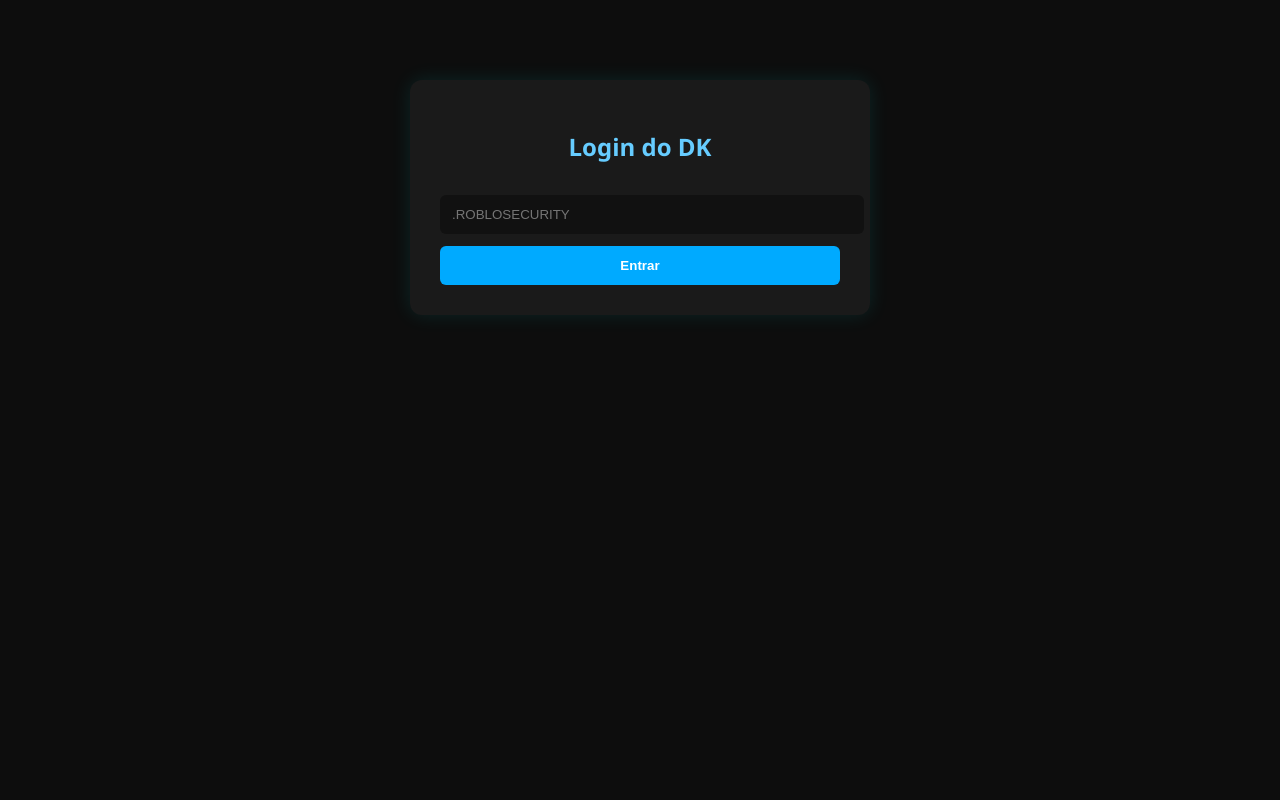
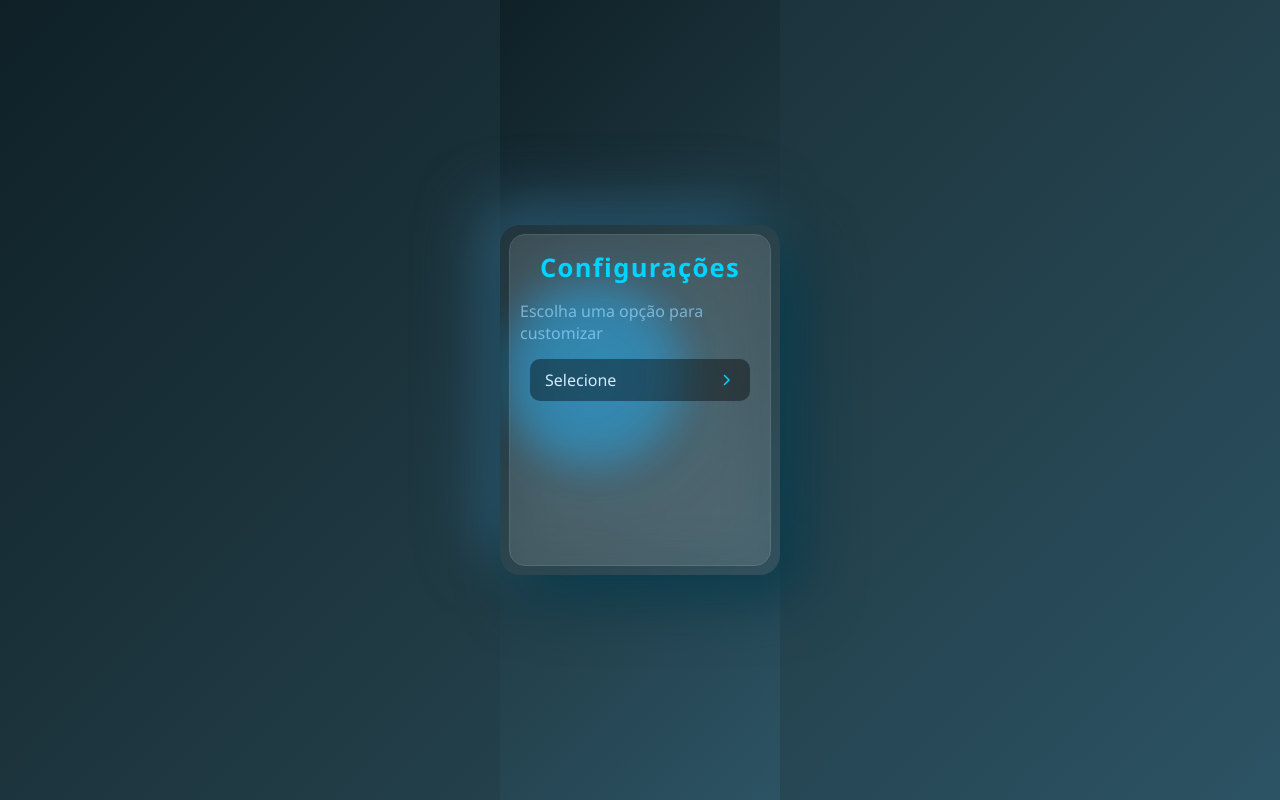
Before and after one commit to SrDark222/Teste, a plain HTML site: page index.html in a window 1280 px wide. Drawn offline with Linux system fonts and the light colour scheme.

Commit message:
Update index.html

```diff
--- a/index.html
+++ b/index.html
@@ -1,116 +1,233 @@
 <!DOCTYPE html>
-<html lang="pt-br">
+<html lang="pt-BR">
 <head>
-  <meta charset="UTF-8">
-  <title>DK Painel</title>
+<meta charset="UTF-8" />
+<meta name="viewport" content="width=device-width, initial-scale=1" />
+<title>Painel Moderno com Opções</title>
 <style>
-    body {
-      margin: 0;
-      font-family: 'Segoe UI', sans-serif;
-      background-color: #0d0d0d;
-      color: #99ccff;
+  /* Reset básico */
+  * {
+    box-sizing: border-box;
+    margin: 0; padding: 0;
+    font-family: 'Segoe UI', Tahoma, Geneva, Verdana, sans-serif;
   }
-    .container {
-      max-width: 400px;
-      margin: 80px auto;
-      background: #1a1a1a;
-      padding: 30px;
+  body, html {
+    height: 100%;
+    background: linear-gradient(135deg, #0f2027, #203a43, #2c5364);
+    display: flex;
+    justify-content: center;
+    align-items: center;
+  }
+
+  /* CARD com fundo glass + sombra + blob animado */
+  .card {
+    position: relative;
+    width: 280px;
+    height: 350px;
+    border-radius: 20px;
+    overflow: hidden;
+    box-shadow: 20px 20px 60px #0a3a4a, -20px -20px 60px #2e5870;
+    display: flex;
+    flex-direction: column;
+    align-items: center;
+    padding: 25px 20px;
+    background: rgba(255,255,255,0.05);
+    backdrop-filter: blur(25px);
+    color: #cce7ff;
+    user-select: none;
+  }
+  .bg {
+    position: absolute;
+    top: 10px; left: 10px;
+    width: 260px; height: 330px;
+    z-index: 2;
+    background: rgba(255,255,255,0.1);
+    backdrop-filter: blur(30px);
+    border-radius: 15px;
+    outline: 1.5px solid rgba(255,255,255,0.2);
+  }
+  .blob {
+    position: absolute;
+    z-index: 1;
+    top: 50%;
+    left: 50%;
+    width: 180px;
+    height: 180px;
+    border-radius: 50%;
+    background: #00aaff;
+    opacity: 0.3;
+    filter: blur(18px);
+    animation: blob-bounce 7s infinite ease-in-out;
+    transform-origin: center center;
+  }
+  @keyframes blob-bounce {
+    0%, 100% { transform: translate(-50%, -50%) translate3d(0, 0, 0); }
+    25% { transform: translate(-50%, -50%) translate3d(50px, -40px, 0); }
+    50% { transform: translate(-50%, -50%) translate3d(0, 60px, 0); }
+    75% { transform: translate(-50%, -50%) translate3d(-50px, -30px, 0); }
+  }
+
+  /* Conteúdo por cima */
+  h2 {
+    z-index: 10;
+    margin-bottom: 15px;
+    font-weight: 700;
+    font-size: 1.6rem;
+    color: #00d4ff;
+    letter-spacing: 1.3px;
+  }
+  p {
+    z-index: 10;
+    margin-bottom: 15px;
+    font-size: 1rem;
+    color: #99d9ffaa;
+  }
+
+  /* Botão básico */
+  button {
+    z-index: 10;
+    cursor: pointer;
+    background: #00d4ff;
+    color: #003344;
+    border: none;
+    padding: 10px 20px;
     border-radius: 12px;
-      box-shadow: 0 0 20px rgba(0, 255, 255, 0.1);
-    }
-    h2 {
-      text-align: center;
-      color: #66ccff;
-    }
-    input {
-      width: 100%;
-      padding: 12px;
-      border: none;
-      margin: 12px 0;
-      border-radius: 6px;
-      background: #111;
-      color: #99ccff;
-      outline: none;
-    }
-    button {
-      width: 100%;
-      padding: 12px;
-      background: #00aaff;
-      color: #fff;
-      font-weight: bold;
-      border: none;
-      border-radius: 6px;
-      cursor: pointer;
-      transition: background 0.2s;
+    font-weight: 700;
+    font-size: 1rem;
+    box-shadow: 0 0 15px #00d4ffaa;
+    transition: all 0.25s ease-in-out;
+    margin-bottom: 20px;
   }
   button:hover {
-      background: #0088cc;
+    background: #00f0ff;
+    box-shadow: 0 0 25px #00f0ffcc;
   }
-    #painel {
+
+  /* Select dropdown estilo Uiverse */
+  .select {
+    width: 220px;
+    cursor: pointer;
+    position: relative;
+    color: #d0eaff;
+    user-select: none;
+    z-index: 10;
+  }
+  .selected {
+    background-color: rgba(0, 0, 0, 0.4);
+    padding: 10px 15px;
+    border-radius: 10px;
+    font-size: 1rem;
+    display: flex;
+    justify-content: space-between;
+    align-items: center;
+  }
+  .arrow {
+    height: 12px;
+    width: 18px;
+    fill: #00d4ff;
+    transition: transform 0.3s ease;
+    transform: rotate(-90deg);
+  }
+  .select:hover > .options {
+    opacity: 1;
+    top: 50px;
+    pointer-events: auto;
+  }
+  .select:hover > .selected .arrow {
+    transform: rotate(0deg);
+  }
+  .options {
+    position: absolute;
+    top: 0;
+    left: 0;
+    width: 100%;
+    background: rgba(0, 0, 0, 0.6);
+    border-radius: 12px;
+    display: flex;
+    flex-direction: column;
+    padding: 10px 0;
+    box-shadow: 0 0 10px #00d4ff88;
+    opacity: 0;
+    pointer-events: none;
+    transition: all 0.3s ease;
+  }
+  .option {
+    padding: 10px 20px;
+    color: #aaddff;
+    font-weight: 600;
+    transition: background-color 0.2s ease;
+  }
+  .option:hover {
+    background-color: #007799aa;
+  }
+  input[type="radio"] {
     display: none;
-      text-align: center;
   }
-    #perfil img {
-      margin-top: 10px;
-      border-radius: 8px;
+  input[type="radio"]:checked + label {
+    background-color: #00d4ffcc;
+    color: #002233;
+    font-weight: 700;
   }
+  label {
+    display: block;
+    cursor: pointer;
+    border-radius: 10px;
+  }
+
+  /* Exibe seleção no .selected via JS */
 </style>
 </head>
 <body>
-  <div class="container" id="login">
-    <h2>Login do DK</h2>
-    <input type="text" id="cookie" placeholder=".ROBLOSECURITY" required />
-    <button onclick="login()">Entrar</button>
+
+  <div class="card">
+    <div class="bg"></div>
+    <div class="blob"></div>
+
+    <h2>Configurações</h2>
+    <p>Escolha uma opção para customizar</p>
+
+    <div class="select" id="configSelect">
+      <div class="selected" data-default="Selecione" data-one="Opção 1" data-two="Opção 2" data-three="Opção 3">
+        Selecione
+        <svg class="arrow" xmlns="http://www.w3.org/2000/svg" viewBox="0 0 512 512">
+          <path d="M233.4 406.6c12.5 12.5 32.8 12.5 45.3 0l192-192c12.5-12.5 12.5-32.8 0-45.3s-32.8-12.5-45.3 0L256 338.7 86.6 169.4c-12.5-12.5-32.8-12.5-45.3 0s-12.5 32.8 0 45.3l192 192z"></path>
+        </svg>
+      </div>
+      <div class="options">
+        <div title="all">
+          <input id="all" name="option" type="radio" checked />
+          <label class="option" for="all" data-txt="Selecione">Selecione</label>
+        </div>
+        <div title="option-1">
+          <input id="option-1" name="option" type="radio" />
+          <label class="option" for="option-1" data-txt="Opção 1">Opção 1</label>
+        </div>
+        <div title="option-2">
+          <input id="option-2" name="option" type="radio" />
+          <label class="option" for="option-2" data-txt="Opção 2">Opção 2</label>
+        </div>
+        <div title="option-3">
+          <input id="option-3" name="option" type="radio" />
+          <label class="option" for="option-3" data-txt="Opção 3">Opção 3</label>
+        </div>
+      </div>
     </div>
 
-  <div class="container" id="painel">
-    <h2>Painel Privado</h2>
-    <p>Nome: <span id="nome">...</span></p>
-    <p>ID: <span id="id">...</span></p>
-    <div id="perfil"></div>
   </div>
 
 <script>
-    async function login() {
-      const input = document.getElementById('cookie');
-      const cookie = input.value.trim();
-      if (!cookie) return alert("Preencha o cookie, DK.");
+  const select = document.getElementById('configSelect');
+  const selected = select.querySelector('.selected');
 
-      localStorage.setItem('cookieDK', cookie);
-      document.getElementById('login').style.display = 'none';
-      document.getElementById('painel').style.display = 'block';
-      carregarPerfil();
-    }
+  // Atualiza texto no .selected conforme radio selecionado
+  select.querySelectorAll('input[name="option"]').forEach(input => {
+    input.addEventListener('change', e => {
+      const val = e.target.nextElementSibling.getAttribute('data-txt');
+      selected.textContent = val;
+      selected.appendChild(select.querySelector('.arrow')); // reaplica arrow no final
+    });
+  });
+</script>
 
-    async function carregarPerfil() {
-      const cookie = localStorage.getItem('cookieDK') || '';
-      try {
-        const res = await fetch('http://localhost:3000/roblox', {
-          method: 'POST',
-          headers: {'Content-Type': 'application/json'},
-          body: JSON.stringify({ cookie })
-        });
-        const data = await res.json();
-        if (data.error) return alert("Cookie inválido ou expirado.");
-
-        document.getElementById('nome').innerText = data.UserName;
-        document.getElementById('id').innerText = data.UserID;
-
-        const img = document.createElement('img');
-        img.src = data.ThumbnailUrl || `https://www.roblox.com/headshot-thumbnail/image?userId=${data.UserID}&width=150&height=150&format=png`;
-        img.style.width = '100px';
-        document.getElementById('perfil').appendChild(img);
-      } catch (err) {
-        alert("Erro ao conectar com a API.");
-      }
-    }
-
-    // Se já tiver cookie salvo
-    if (localStorage.getItem('cookieDK')) {
-      document.getElementById('login').style.display = 'none';
-      document.getElementById('painel').style.display = 'block';
-      carregarPerfil();
-    }
-  </script>
 </body>
 </html>
```
Lines whose indentation alone changed are shown as unchanged.
